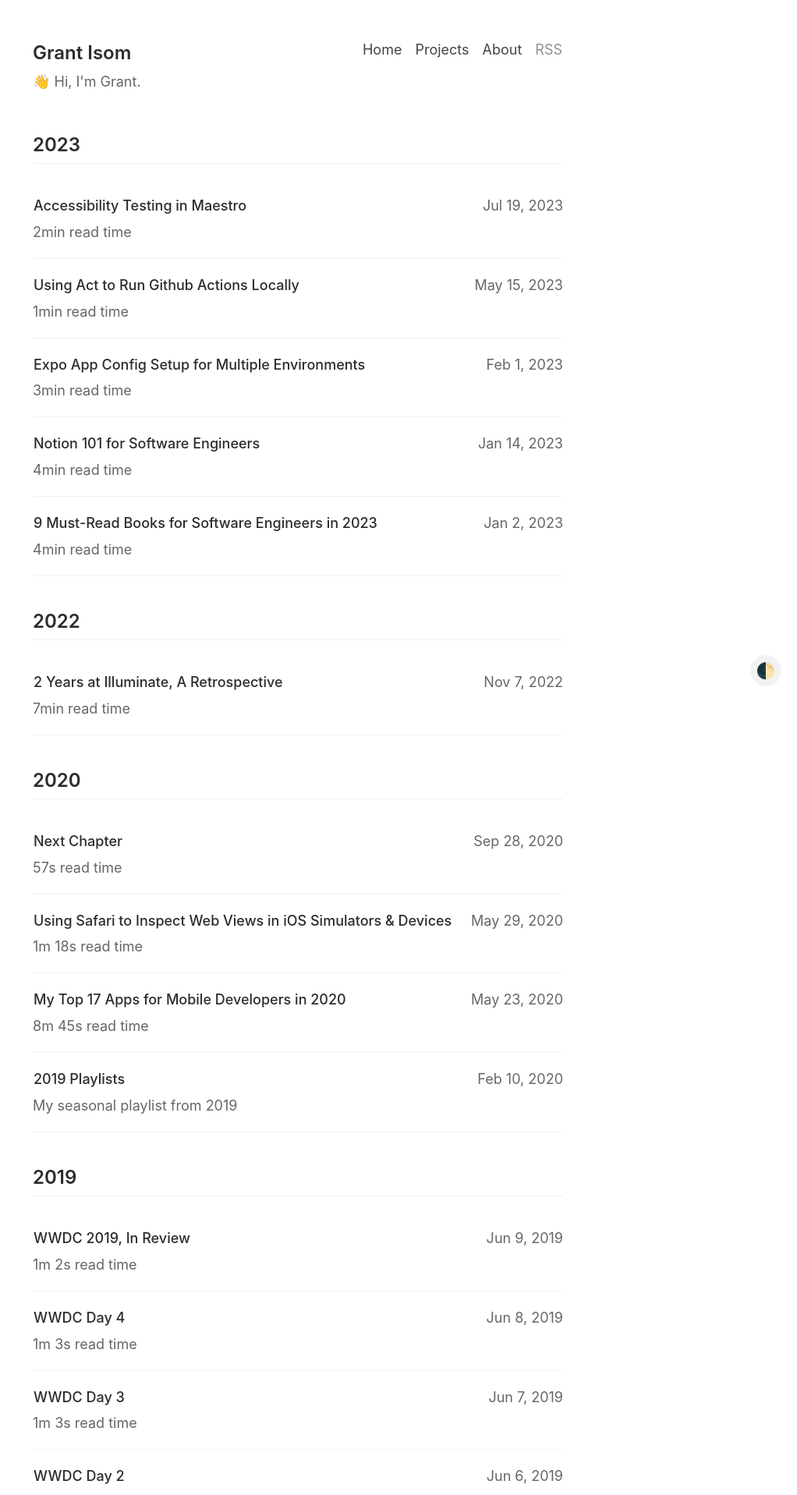
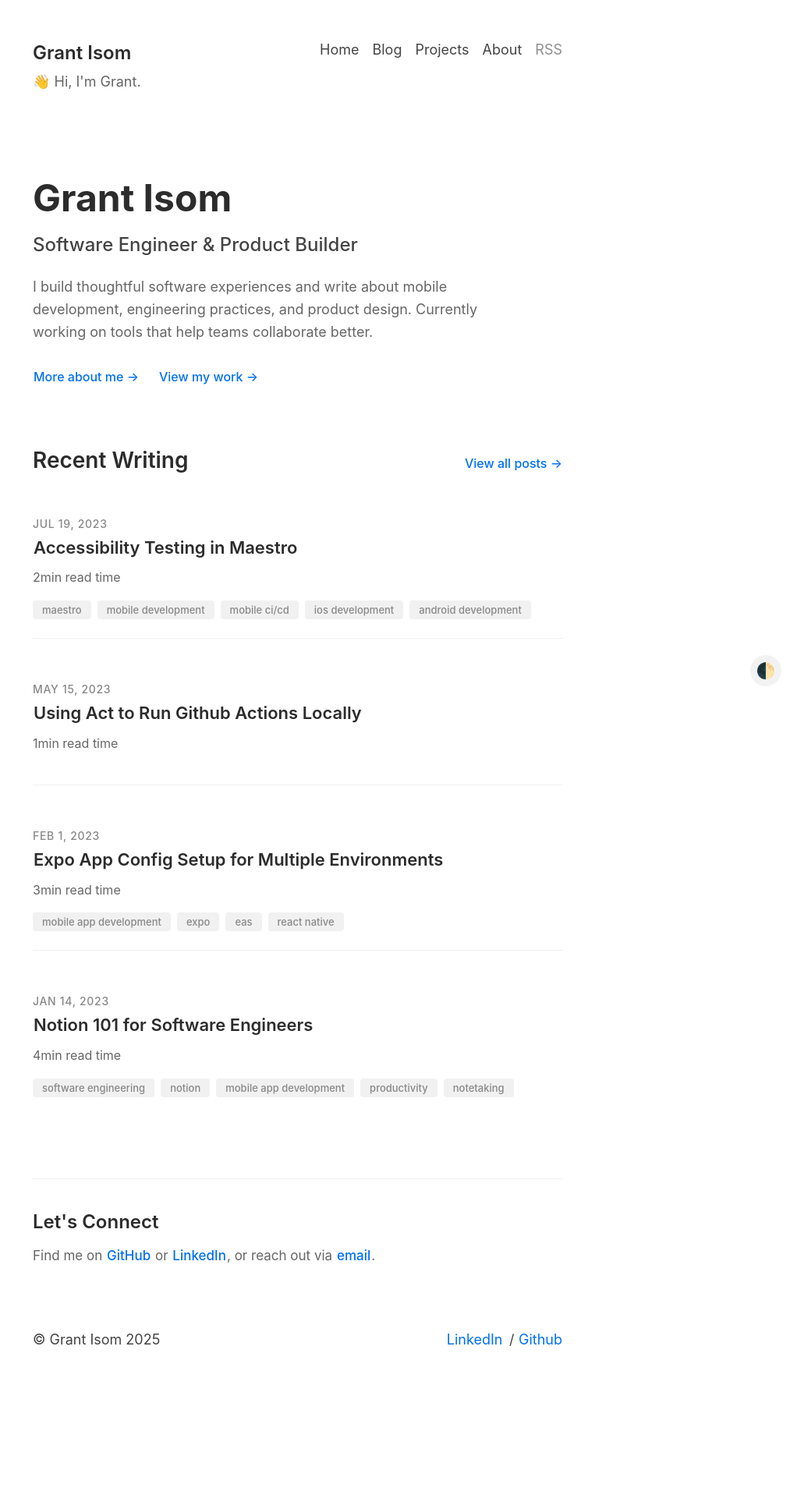
Before and after one commit to glisom/glisom.github.io, a Jekyll site: the page built from index.html, in a window 1280 px wide. Shown: the top 1917 px of the page at 78% size, without its empty margins (258-1280 px from the left). Built offline with Jekyll 4.4.1, drawn with Linux system fonts in a browser that asks for light colours; after the commit the page ends 1831 px from its top, so only the background shows below that; some of the changed text lies outside the part shown.

Commit message:
Redesign homepage with modern, clean layout
- Created hero section with name, title, bio, and quick links
- Added featured posts section showing 4 most recent posts
- Moved full blog archive to dedicated /blog/ page
- Added Blog link to navigation
- Created new component styles for hero, featured posts, and connect sections
- Maintained dark mode support and responsive design
- Kept existing blog functionality completely intact

```diff
--- a/_includes/header.html
+++ b/_includes/header.html
@@ -7,6 +7,7 @@
   </div>
   <nav class="c-page__header-nav">
     <a href="{{ "/" | prepend: site.baseurl }}">Home</a>
+    <a href="{{ "/blog/" | prepend: site.baseurl }}">Blog</a>
     <a href="{{ "/projects/" | prepend: site.baseurl }}">Projects</a>
     <a href="{{ "/about/" | prepend: site.baseurl }}">About</a>
     <a href="{{ "/feed.xml" | prepend: site.baseurl }}" class="rss-link">RSS</a>
--- a/_sass/components/_archives.scss
+++ b/_sass/components/_archives.scss
@@ -4,6 +4,30 @@
 
 .c-archives {
     margin-bottom: 8rem;
+}
+
+.c-archives__intro {
+    margin-bottom: 4rem;
+    padding-bottom: 3rem;
+    border-bottom: 1px solid $c-base__2;
+
+    h1 {
+        font-size: 3.6rem;
+        font-weight: 700;
+        margin: 0 0 1.6rem;
+        color: $c-base__02;
+
+        @media (max-width: $bp__sm) {
+            font-size: 2.8rem;
+        }
+    }
+
+    p {
+        font-size: 1.8rem;
+        line-height: 1.6;
+        color: $c-base__00;
+        margin: 0;
+    }
 }
 
 .c-archives__year {
--- /dev/null
+++ b/_sass/components/_connect.scss
@@ -0,0 +1,88 @@
+/* ==========================================================================
+   Connect Section
+   ========================================================================== */
+
+.c-connect {
+  padding: 4rem 0 8rem;
+  max-width: 72rem;
+  margin: 0 auto;
+  border-top: 1px solid $c-base__2;
+
+  @media (max-width: $bp__sm) {
+    padding: 3rem 0 6rem;
+  }
+
+  h2 {
+    font-size: 2.4rem;
+    font-weight: 600;
+    margin: 0 0 1.6rem;
+    color: $c-base__02;
+
+    @media (max-width: $bp__sm) {
+      font-size: 2rem;
+    }
+  }
+
+  p {
+    font-size: 1.7rem;
+    line-height: 1.6;
+    color: $c-base__00;
+    margin: 0;
+  }
+
+  a {
+    color: $c-accent__blue;
+    text-decoration: none;
+    transition: color 0.2s ease;
+    font-weight: 500;
+
+    &:hover {
+      color: $c-accent__darkblue;
+    }
+  }
+}
+
+// Dark mode
+@media (prefers-color-scheme: dark) {
+  .c-connect {
+    border-top-color: $c-dark__2;
+
+    h2 {
+      color: $c-dark__02;
+    }
+
+    p {
+      color: $c-dark__00;
+    }
+
+    a {
+      color: $c-accent__light;
+
+      &:hover {
+        color: $c-accent__blue;
+      }
+    }
+  }
+}
+
+.dark-mode {
+  .c-connect {
+    border-top-color: $c-dark__2;
+
+    h2 {
+      color: $c-dark__02;
+    }
+
+    p {
+      color: $c-dark__00;
+    }
+
+    a {
+      color: $c-accent__light;
+
+      &:hover {
+        color: $c-accent__blue;
+      }
+    }
+  }
+}
--- /dev/null
+++ b/_sass/components/_featured.scss
@@ -0,0 +1,197 @@
+/* ==========================================================================
+   Featured Posts Section
+   ========================================================================== */
+
+.c-featured {
+  padding: 0 0 8rem;
+  max-width: 72rem;
+  margin: 0 auto;
+
+  @media (max-width: $bp__sm) {
+    padding: 0 0 6rem;
+  }
+}
+
+.c-featured__header {
+  display: flex;
+  justify-content: space-between;
+  align-items: baseline;
+  margin-bottom: 3.2rem;
+  flex-wrap: wrap;
+  gap: 1.6rem;
+
+  h2 {
+    font-size: 2.8rem;
+    font-weight: 600;
+    margin: 0;
+    color: $c-base__02;
+
+    @media (max-width: $bp__sm) {
+      font-size: 2.4rem;
+    }
+  }
+}
+
+.c-featured__view-all {
+  font-size: 1.6rem;
+  font-weight: 500;
+  color: $c-accent__blue;
+  text-decoration: none;
+  transition: color 0.2s ease;
+
+  &:hover {
+    color: $c-accent__darkblue;
+  }
+}
+
+.c-featured__posts {
+  display: grid;
+  gap: 3.2rem;
+
+  @media (max-width: $bp__sm) {
+    gap: 2.4rem;
+  }
+}
+
+.c-post-card {
+  padding: 2.4rem 0;
+  border-bottom: 1px solid $c-base__2;
+  transition: all 0.2s ease;
+
+  &:last-child {
+    border-bottom: none;
+  }
+}
+
+.c-post-card__date {
+  display: block;
+  font-size: 1.4rem;
+  font-weight: 500;
+  color: $c-base__0;
+  margin-bottom: 0.8rem;
+  text-transform: uppercase;
+  letter-spacing: 0.05em;
+}
+
+.c-post-card__title {
+  font-size: 2.2rem;
+  font-weight: 600;
+  line-height: 1.3;
+  margin: 0 0 1.2rem;
+
+  @media (max-width: $bp__sm) {
+    font-size: 2rem;
+  }
+
+  a {
+    color: $c-base__02;
+    text-decoration: none;
+    transition: color 0.2s ease;
+
+    &:hover {
+      color: $c-accent__blue;
+    }
+  }
+}
+
+.c-post-card__description {
+  font-size: 1.6rem;
+  line-height: 1.6;
+  color: $c-base__00;
+  margin: 0 0 1.6rem;
+}
+
+.c-post-card__tags {
+  display: flex;
+  flex-wrap: wrap;
+  gap: 0.8rem;
+}
+
+.c-post-card__tag {
+  font-size: 1.3rem;
+  font-weight: 500;
+  color: $c-base__0;
+  background: $c-base__2;
+  padding: 0.4rem 1.2rem;
+  border-radius: 0.4rem;
+  text-transform: lowercase;
+}
+
+// Dark mode
+@media (prefers-color-scheme: dark) {
+  .c-featured__header h2 {
+    color: $c-dark__02;
+  }
+
+  .c-featured__view-all {
+    color: $c-accent__light;
+
+    &:hover {
+      color: $c-accent__blue;
+    }
+  }
+
+  .c-post-card {
+    border-bottom-color: $c-dark__2;
+  }
+
+  .c-post-card__date {
+    color: $c-dark__0;
+  }
+
+  .c-post-card__title a {
+    color: $c-dark__02;
+
+    &:hover {
+      color: $c-accent__light;
+    }
+  }
+
+  .c-post-card__description {
+    color: $c-dark__00;
+  }
+
+  .c-post-card__tag {
+    color: $c-dark__0;
+    background: $c-dark__2;
+  }
+}
+
+.dark-mode {
+  .c-featured__header h2 {
+    color: $c-dark__02;
+  }
+
+  .c-featured__view-all {
+    color: $c-accent__light;
+
+    &:hover {
+      color: $c-accent__blue;
+    }
+  }
+
+  .c-post-card {
+    border-bottom-color: $c-dark__2;
+  }
+
+  .c-post-card__date {
+    color: $c-dark__0;
+  }
+
+  .c-post-card__title a {
+    color: $c-dark__02;
+
+    &:hover {
+      color: $c-accent__light;
+    }
+  }
+
+  .c-post-card__description {
+    color: $c-dark__00;
+  }
+
+  .c-post-card__tag {
+    color: $c-dark__0;
+    background: $c-dark__2;
+  }
+}
--- /dev/null
+++ b/_sass/components/_hero.scss
@@ -0,0 +1,117 @@
+/* ==========================================================================
+   Hero Section
+   ========================================================================== */
+
+.c-hero {
+  padding: 6rem 0 8rem;
+  max-width: 72rem;
+  margin: 0 auto;
+
+  @media (max-width: $bp__sm) {
+    padding: 4rem 0 6rem;
+  }
+}
+
+.c-hero__title {
+  font-size: 4.8rem;
+  font-weight: 700;
+  line-height: 1.1;
+  margin: 0 0 1.6rem;
+  color: $c-base__02;
+
+  @media (max-width: $bp__sm) {
+    font-size: 3.6rem;
+  }
+}
+
+.c-hero__subtitle {
+  font-size: 2.4rem;
+  font-weight: 500;
+  line-height: 1.4;
+  margin: 0 0 2.4rem;
+  color: $c-base__01;
+
+  @media (max-width: $bp__sm) {
+    font-size: 2rem;
+  }
+}
+
+.c-hero__description {
+  font-size: 1.8rem;
+  line-height: 1.6;
+  margin: 0 0 3.2rem;
+  color: $c-base__00;
+  max-width: 64rem;
+
+  @media (max-width: $bp__sm) {
+    font-size: 1.7rem;
+  }
+}
+
+.c-hero__links {
+  display: flex;
+  gap: 2.4rem;
+  flex-wrap: wrap;
+
+  @media (max-width: $bp__sm) {
+    gap: 1.6rem;
+  }
+}
+
+.c-hero__link {
+  font-size: 1.6rem;
+  font-weight: 500;
+  color: $c-accent__blue;
+  text-decoration: none;
+  position: relative;
+  transition: color 0.2s ease;
+
+  &:hover {
+    color: $c-accent__darkblue;
+  }
+}
+
+// Dark mode
+@media (prefers-color-scheme: dark) {
+  .c-hero__title {
+    color: $c-dark__02;
+  }
+
+  .c-hero__subtitle {
+    color: $c-dark__01;
+  }
+
+  .c-hero__description {
+    color: $c-dark__00;
+  }
+
+  .c-hero__link {
+    color: $c-accent__light;
+
+    &:hover {
+      color: $c-accent__blue;
+    }
+  }
+}
+
+.dark-mode {
+  .c-hero__title {
+    color: $c-dark__02;
+  }
+
+  .c-hero__subtitle {
+    color: $c-dark__01;
+  }
+
+  .c-hero__description {
+    color: $c-dark__00;
+  }
+
+  .c-hero__link {
+    color: $c-accent__light;
+
+    &:hover {
+      color: $c-accent__blue;
+    }
+  }
+}
--- a/css/main.scss
+++ b/css/main.scss
@@ -23,7 +23,10 @@
     'components/page',
     'components/article',
     'components/tag',
-    'components/archives';
+    'components/archives',
+    'components/hero',
+    'components/featured',
+    'components/connect';
 
 // Vendor
 @import
--- a/index.html
+++ b/index.html
@@ -2,31 +2,50 @@
 layout: page
 title: Home
 ---
-<section class="c-archives">
-  <link rel="shortcut icon" href="">
-  {% for post in site.posts  %}
-  {% capture this_year %}{{ post.date | date: "%Y" }}{% endcapture %}
-  {% capture next_year %}{{ post.previous.date | date: "%Y" }}{% endcapture %}
-  {% if forloop.first %}
-  <h2 class="c-archives__year" id="{{ this_year }}-ref">{{this_year}}</h2>
-  <ul class="c-archives__list">
-    {% endif %}
-    <li class="c-archives__item">
-      <h3>
-        <a href="{{ post.url | prepend: site.baseurl }}">{{post.title}}</a>
-        <br>
-        <small>{{post.description}}</small>
+
+<section class="c-hero">
+  <h1 class="c-hero__title">Grant Isom</h1>
+  <p class="c-hero__subtitle">Software Engineer & Product Builder</p>
+  <p class="c-hero__description">
+    I build thoughtful software experiences and write about mobile development,
+    engineering practices, and product design. Currently working on tools that help
+    teams collaborate better.
+  </p>
+  <div class="c-hero__links">
+    <a href="{{ "/about/" | prepend: site.baseurl }}" class="c-hero__link">More about me →</a>
+    <a href="{{ "/projects/" | prepend: site.baseurl }}" class="c-hero__link">View my work →</a>
+  </div>
+</section>
+
+<section class="c-featured">
+  <div class="c-featured__header">
+    <h2>Recent Writing</h2>
+    <a href="{{ "/blog/" | prepend: site.baseurl }}" class="c-featured__view-all">View all posts →</a>
+  </div>
+
+  <div class="c-featured__posts">
+    {% for post in site.posts limit:4 %}
+    <article class="c-post-card">
+      <time class="c-post-card__date">{{ post.date | date: "%b %-d, %Y" }}</time>
+      <h3 class="c-post-card__title">
+        <a href="{{ post.url | prepend: site.baseurl }}">{{ post.title }}</a>
       </h3>
-      <p>{{ post.date | date: "%b %-d, %Y" }}</p>
-    </li>
-    {% if forloop.last %}
-  </ul>
-  {% else %}
-  {% if this_year != next_year %}
-</ul>
-<h2 class="c-archives__year" id="{{ next_year }}-ref">{{next_year}}</h2>
-<ul class="c-archives__list">
-  {% endif %}
-  {% endif %}
-  {% endfor %}
+      <p class="c-post-card__description">{{ post.description }}</p>
+      {% if post.tags %}
+      <div class="c-post-card__tags">
+        {% for tag in post.tags %}
+        <span class="c-post-card__tag">{{ tag }}</span>
+        {% endfor %}
+      </div>
+      {% endif %}
+    </article>
+    {% endfor %}
+  </div>
 </section>
+
+<section class="c-connect">
+  <h2>Let's Connect</h2>
+  <p>Find me on <a href="https://github.com/{{ site.github_username }}" target="_blank" rel="noopener noreferrer">GitHub</a>
+  or <a href="https://www.linkedin.com/in/{{ site.linkedin_username }}" target="_blank" rel="noopener noreferrer">LinkedIn</a>,
+  or reach out via <a href="mailto:{{ site.email }}">email</a>.</p>
+</section>
```
Also changed, not shown: _pages/blog.html (added, +38 -0 lines).
